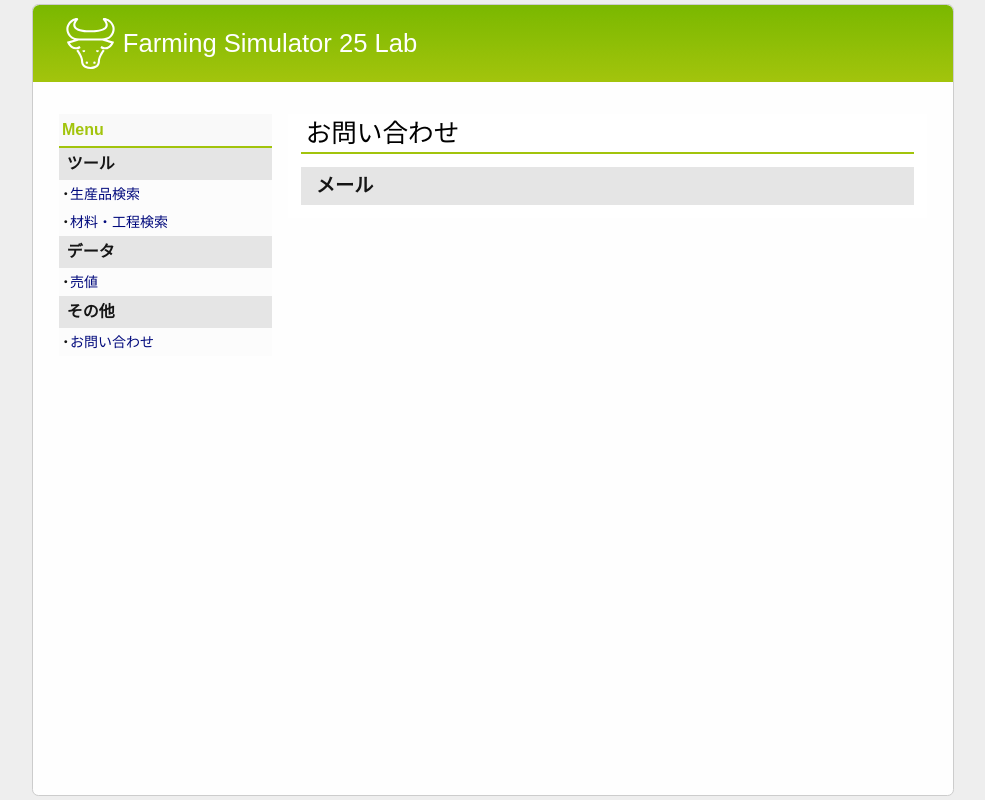
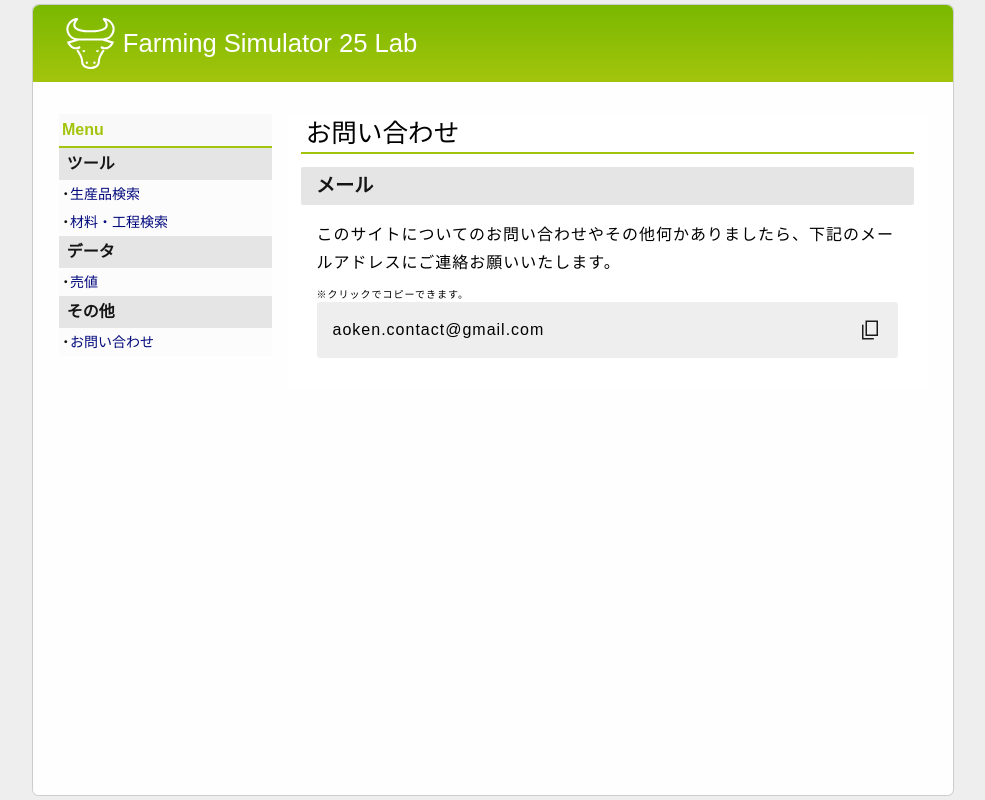
Before and after one commit to aoken0/farming-simulator-25, a Next.js app: page /contact in a window 1280 px wide. Shown: the whole page, without its empty margins (147-1132 px from the left). Built offline with nearby package versions, Linux system fonts and the light colour scheme; a web font is replaced by a local one.

Commit message:
お問い合わせページを作成

```diff
--- a/src/app/contact/page.tsx
+++ b/src/app/contact/page.tsx
@@ -1,14 +1,65 @@
 "use client";
 
+import styled from "styled-components";
+import { useState, useRef } from "react";
+import ContentP from "@/components/ContentP";
+import ContentParagraph from "@/components/ContentParagraph";
 import ContentTitle from "@/components/ContentTitle";
 import GlobalWrapper from "@/components/GlobalWrapper";
+import Small from "@/components/Small";
 
 const Contact = () => {
+  const emailRef = useRef<HTMLParagraphElement | null>(null);
+  const [imgUrl, setImgUrl] = useState<string>("/img/copy.png");
+
+  const handleCopy = async () => {
+    if (!emailRef.current) return;
+    const email: string = emailRef.current.textContent;
+    try {
+      await navigator.clipboard.writeText(email);
+      setImgUrl("/img/check_mark.svg");
+    } catch {
+      return;
+    }
+  }
+
   return (
     <GlobalWrapper $currentPage="お問い合わせ">
       <ContentTitle>メール</ContentTitle>
+      <ContentParagraph>
+        <ContentP>
+          このサイトについてのお問い合わせやその他何かありましたら、下記のメールアドレスにご連絡お願いいたします。
+        </ContentP>
+        <Small>※クリックでコピーできます。</Small>
+        <EmailWrapper>
+          <p ref={emailRef} onClick={handleCopy}>aoken.contact@gmail.com</p>
+          <CopyImg onClick={handleCopy} src={imgUrl} alt="copy" />
+        </EmailWrapper>
+      </ContentParagraph>
     </GlobalWrapper>
   )
 }
 
 export default Contact
+
+const EmailWrapper = styled.div`
+  width: 100%;
+  background-color: #eee;
+  padding: 1em;
+  border-radius: 3px;
+  display: flex;
+  flex-direction: row;
+  justify-content: space-between;
+  align-items: center;
+
+  p {
+    width: fit-content;
+    overflow-wrap: break-word;
+    cursor: pointer;
+  }
+`
+const CopyImg = styled.img`
+  width: 24px;
+  height: auto;
+  cursor: pointer;
+`
--- a/src/components/ContentP.tsx
+++ b/src/components/ContentP.tsx
@@ -18,7 +18,6 @@
 
 const P = styled.p`
   width: 100%;
-  line-height: 1.5em;
+  line-height: 1.7em;
   margin-bottom: 0.5em;
-  // margin-left: -1em;
 `
--- a/src/components/ContentParagraph.tsx
+++ b/src/components/ContentParagraph.tsx
@@ -21,4 +21,5 @@
   padding-right: 1em;
   margin-top: 1em;
   margin-bottom: 1em;
+  letter-spacing: 1px;
 `
--- a/src/components/ContentTitle.tsx
+++ b/src/components/ContentTitle.tsx
@@ -20,6 +20,7 @@
 const Wrapper = styled.div<{$marginTop?: string, $marginBottom?: string}>`
   width: 100%;
   background-color: #e5e5e5;
+  border-radius: 2px;
   margin-top: ${({$marginTop}) => $marginTop ? $marginTop : "0"};
   margin-bottom: ${({$marginBottom}) => $marginBottom ? $marginBottom : "0"};
 `
--- a/src/constants/path.ts
+++ b/src/constants/path.ts
@@ -1,7 +1,7 @@
 export const PATH = {
-  "recipe": "/recipe",
+  "contact": "/contact",
   "product-search": "/product-search",
   "production-planner": "/production-planner",
+  "recipe": "/recipe",
   "selling-price": "/selling-price",
-  "contact": "/contact",
 }
```
Also changed, not shown: public/img/check_mark.svg (added), public/img/copy.png (added).
